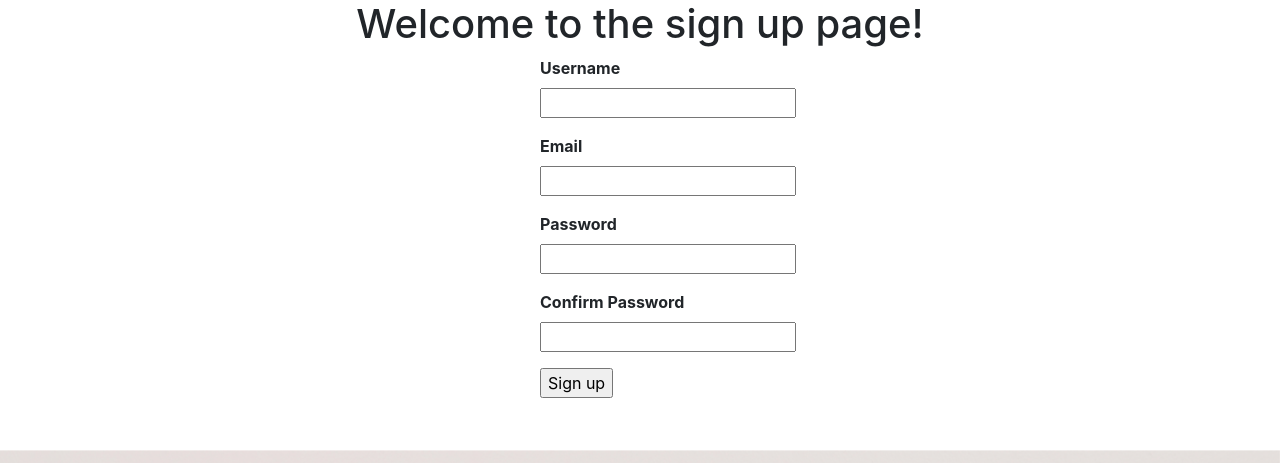
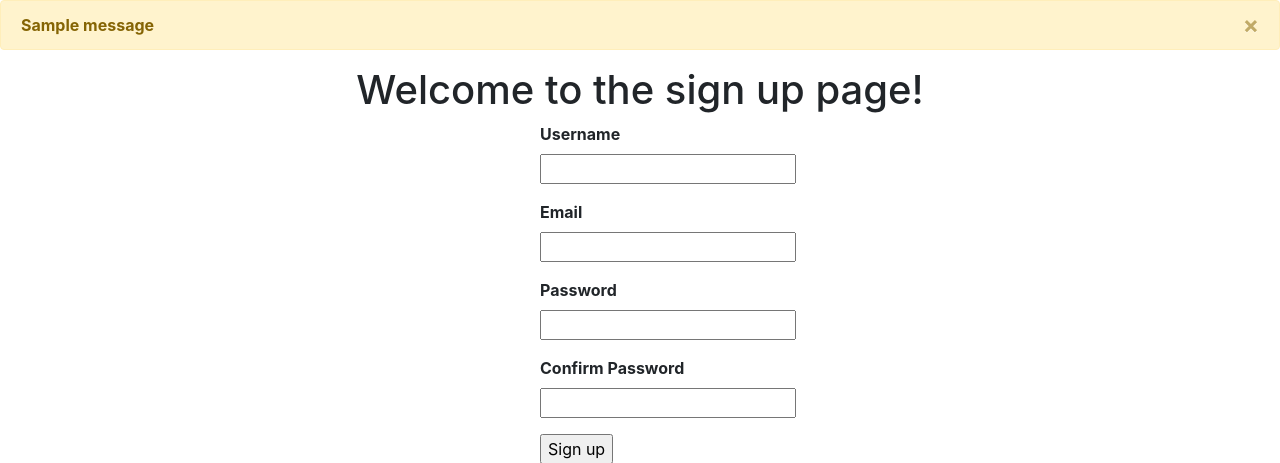
Before and after one commit to msurmenok/IDog, a Flask app: page /signup in a window 1280 px wide. Shown: the part 68-531 px from the top of the page. Run offline with Flask 2, Linux system fonts and the light colour scheme; one stand-in notice (Sample message) is shown; some libraries are stand-ins or nearby versions.

Commit message:
Update signup.html
Added alert when flash message showed up on signup page

```diff
--- a/templates/signup.html
+++ b/templates/signup.html
@@ -2,6 +2,14 @@
 {% include "navbar.html" %}
 {% from "_formhelpers.html" import render_field %}
 {%block content%}
+{% for message in get_flashed_messages()%}
+<div class="alert alert-warning alert-dismissible fade show" role="alert">
+    <strong>{{message}}</strong>
+    <button type="button" class="close" data-dismiss="alert" aria-label="Close">
+    <span aria-hidden="true">&times;</span>
+    </button>
+</div>
+{% endfor %}
 <h1 class='text-center'> Welcome to the sign up page!</h1>
 <div>
 <div class='container'>
```
